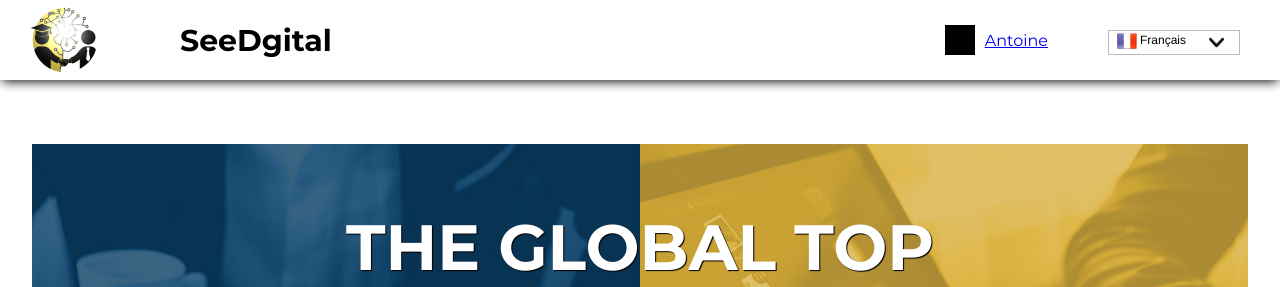
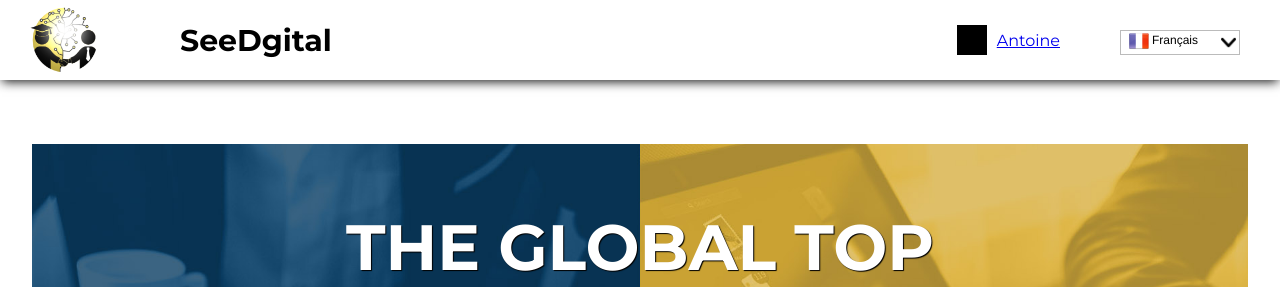
Before and after one commit to Hell0ow/startup-weekend-groupe-12, a PHP site: page / in a window 1280 px wide. Shown: the top 287 px of the page. Run offline with PHP 8.4, Linux system fonts and the light colour scheme.

Commit message:
update lang

```diff
--- a/css/style-anto.css
+++ b/css/style-anto.css
@@ -73,6 +73,10 @@ h2{
 
 #header-part-IV{
 	margin-right: 40px;
+	display: flex;
+	align-items: center;
+	width: 120px;
+	height: 100%;
 }
 
 
@@ -82,6 +86,7 @@ h2{
     width: 100%;
     display: flex;
     justify-content: flex-end;
+    align-items: center;
     padding-top: 5px;
 }
     .dropdownCell{
@@ -103,9 +108,10 @@ h2{
         width: 20px;
     }
     .dropdownPanel{
+    	top: 56px;
         text-align: -moz-right;
         border : 1px solid #bbb;
-        width: 120px;
+        width: 119px;
         position: absolute;
         z-index: 1000;
     }
--- a/js/lang-list.js
+++ b/js/lang-list.js
@@ -5,7 +5,7 @@
         // création d'une liste
         function createList(f){
             // créer la première zone, affichant l'option sélectionnée
-            var cell = $('<div class="dropdownCell">' + '<img src="/img/fr.png"/>Français' + '</div>');
+            var cell = $('<div class="dropdownCell">' + '<img src="assets/img/fr.png"/>Français' + '</div>');
 
             // créer la seconde zone, affichant toutes les options
             var dropdown = $('<div class="dropdownPanel"></div>');
```
